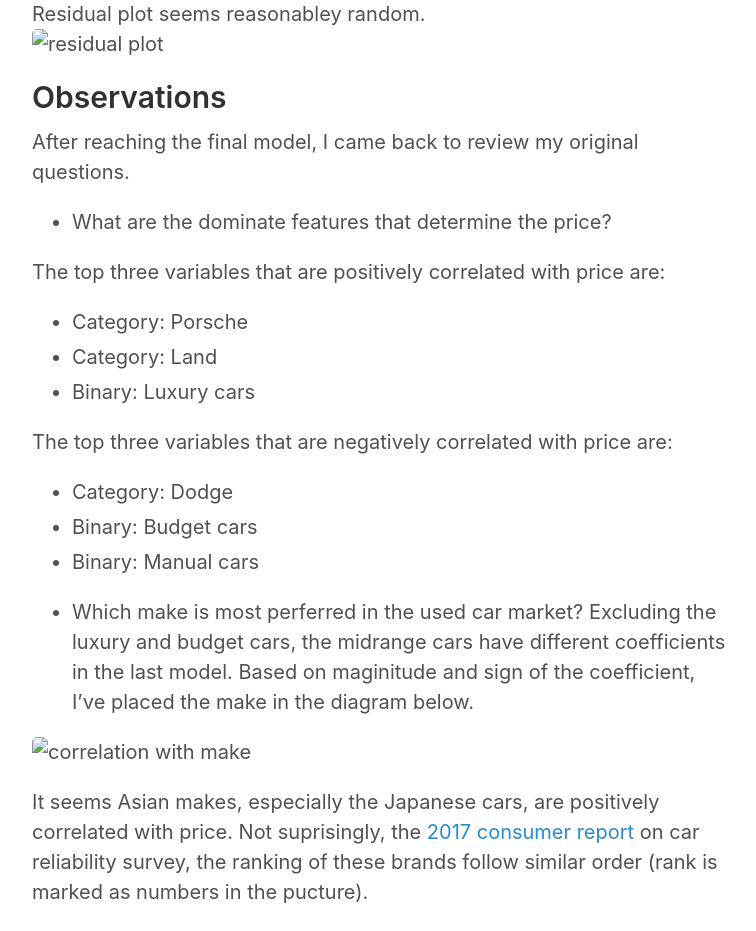
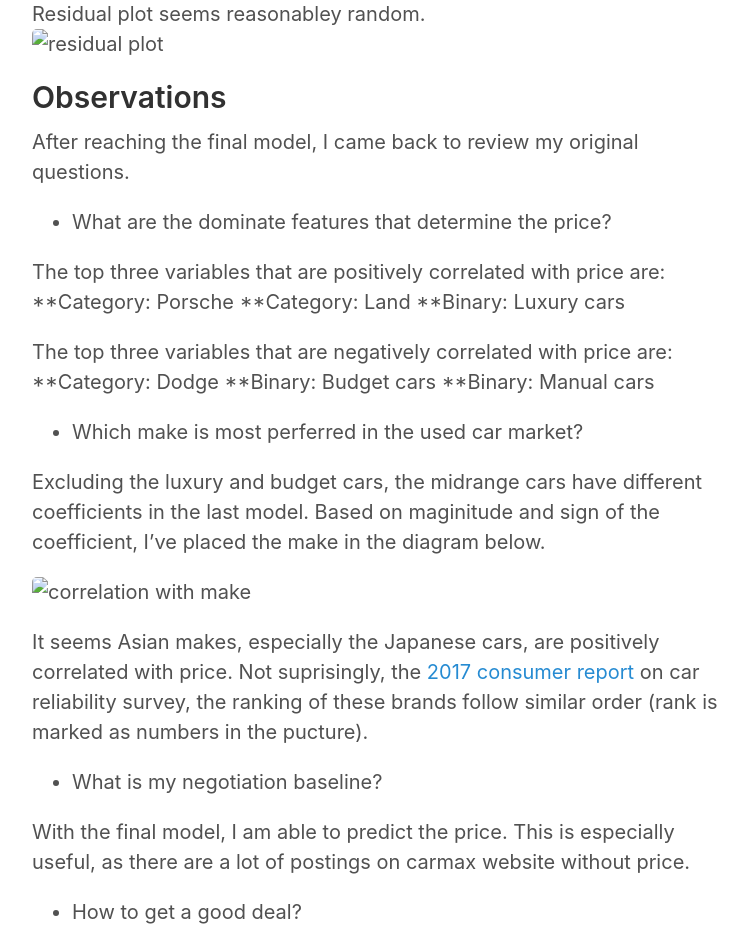
Before and after one commit to leomaxx/leomaxx.github.io, a Jekyll site: the page built from _posts/2018-07-25-carmax-price-regression.md, in a window 1280 px wide and 1400 px high, scrolled down 2841 px. Shown: the top 931 px of the window, without its empty margins (258-1014 px from the left). Built offline with Jekyll 4.4.1, drawn with Linux system fonts in a browser that asks for light colours; some of the changed text lies outside the part shown.

Commit message:
Update 2018-07-25-carmax-price-regression.md

```diff
--- a/_posts/2018-07-25-carmax-price-regression.md
+++ b/_posts/2018-07-25-carmax-price-regression.md
@@ -54,16 +54,17 @@ After reaching the final model, I came back to review my original questions.
 - What are the dominate features that determine the price?
 
 The top three variables that are positively correlated with price are:
-  * Category: Porsche
-  * Category: Land
-  * Binary: Luxury cars
+   **Category: Porsche
+   **Category: Land
+   **Binary: Luxury cars
 
 The top three variables that are negatively correlated with price are:
-  * Category: Dodge
-  * Binary: Budget cars
-  * Binary: Manual cars
+   **Category: Dodge
+   **Binary: Budget cars
+   **Binary: Manual cars
 
 - Which make is most perferred in the used car market?
+
 Excluding the luxury and budget cars, the midrange cars have different coefficients in the last model. Based on maginitude and sign of the coefficient, I've placed the make in the diagram below.
 
 ![correlation with make](../public/brand_price_correlation.png)
@@ -71,9 +72,11 @@ Excluding the luxury and budget cars, the midrange cars have different coefficie
 It seems Asian makes, especially the Japanese cars, are positively correlated with price. Not suprisingly, the [2017 consumer report](https://www.consumerreports.org/car-reliability-owner-satisfaction/car-brands-reliability-how-they-stack-up/) on car reliability survey, the ranking of these brands follow similar order (rank is marked as numbers in the pucture).
 
 - What is my negotiation baseline?
+
 With the final model, I am able to predict the price. This is especially useful, as there are a lot of postings on carmax website without price.
 
 - How to get a good deal?
+
 Comparing the predicted price with actual price, and I consider the postings that are under the prediction values as bargains. Specifically, I calculated the differences and reverse sorted the listings. As safety is my concern, I chose the number 1 make Toyota. Eventually, I browsed the top listings and find the following posting pretty attractive.
 https://www.carmax.com/car/16058595
 
```
